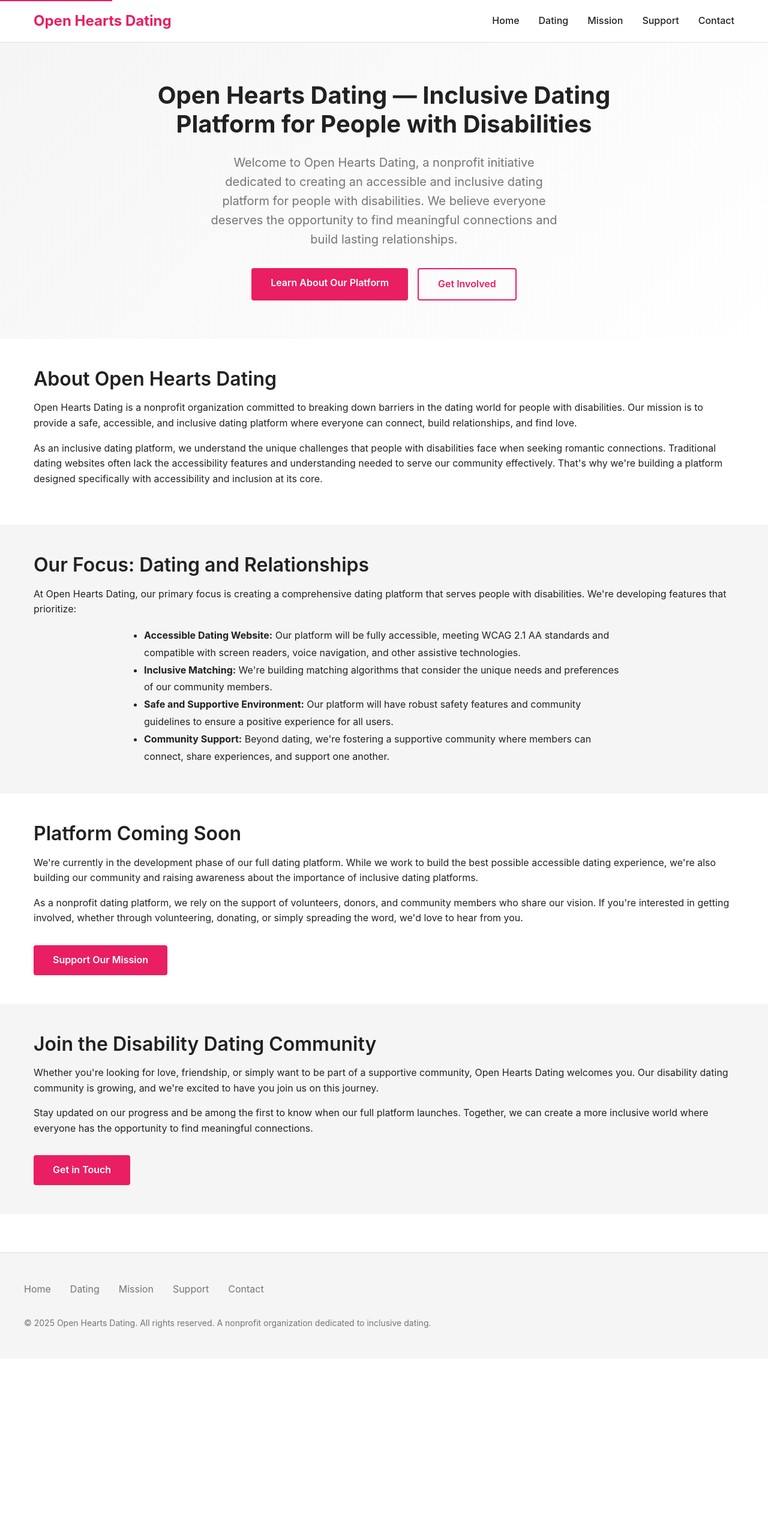
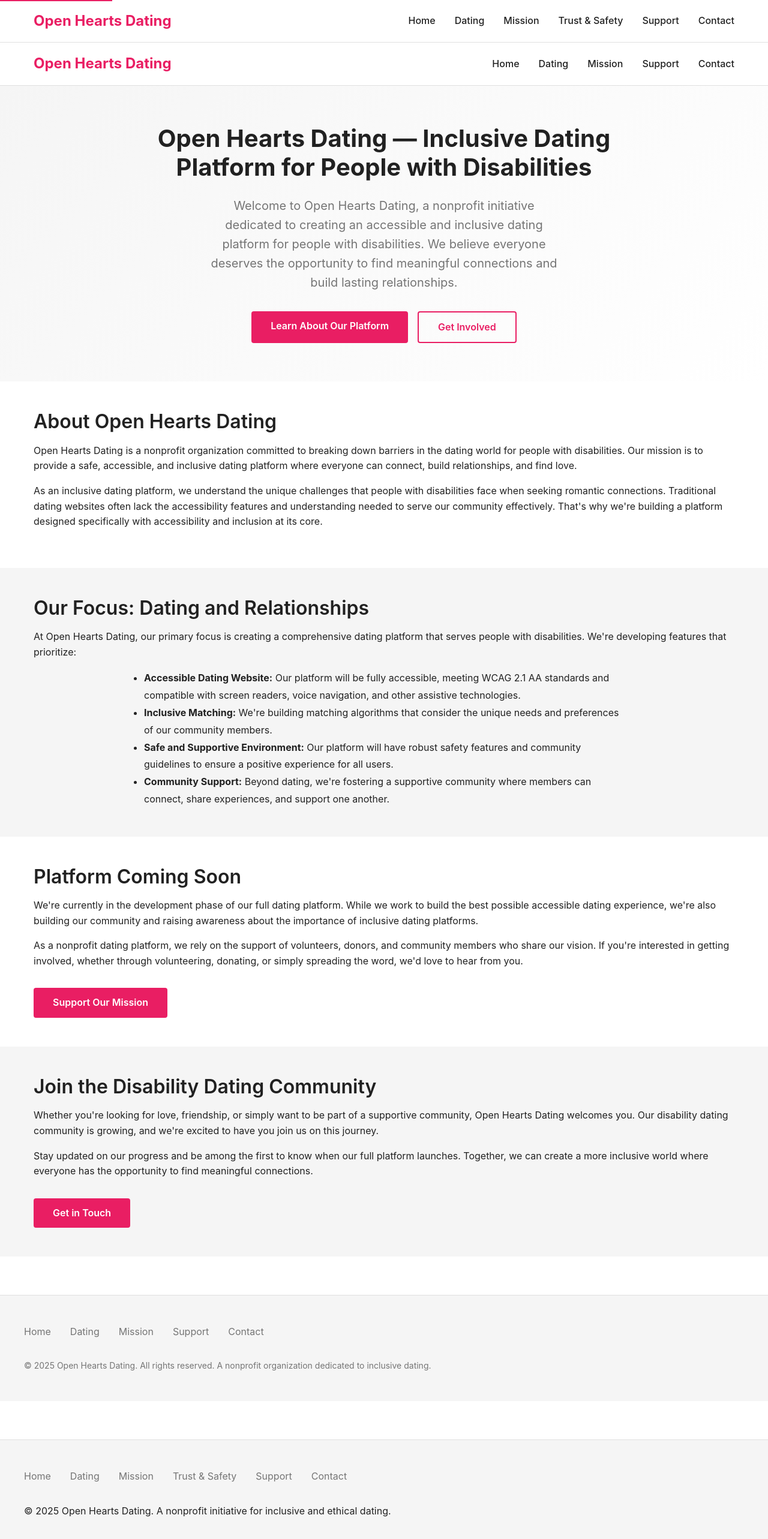
Before and after one commit to chevrutah247/openheartsdating, a Next.js app: page / in a window 1280 px wide. Shown: the top 2566 px of the page at 60% size. Before the commit the page ends 2265 px from the top, so only its background shows below. Built offline with nearby package versions, Linux system fonts and the light colour scheme.

Commit message:
Add global header, footer and Trust & Safety navigation

```diff
--- a/app/layout.tsx
+++ b/app/layout.tsx
@@ -5,9 +5,10 @@ export const metadata: Metadata = {
   metadataBase: new URL('https://openheartsdating.com'),
   title: {
     default: 'Open Hearts Dating — Inclusive Dating Platform for People with Disabilities',
-    template: '%s | Open Hearts Dating'
+    template: '%s | Open Hearts Dating',
   },
-  description: 'Open Hearts Dating is a nonprofit inclusive dating platform connecting people with disabilities. Join our accessible dating community and find meaningful relationships.',
+  description:
+    'Open Hearts Dating is a nonprofit inclusive dating platform connecting people with disabilities. Join our accessible dating community and find meaningful relationships.',
   keywords: [
     'inclusive dating platform',
     'dating for people with disabilities',
@@ -16,7 +17,7 @@ export const metadata: Metadata = {
     'disability dating community',
     'accessible dating',
     'inclusive dating',
-    'disability dating site'
+    'disability dating site',
   ],
   authors: [{ name: 'Open Hearts Dating' }],
   creator: 'Open Hearts Dating',
@@ -32,7 +33,8 @@ export const metadata: Metadata = {
     url: 'https://openheartsdating.com',
     siteName: 'Open Hearts Dating',
     title: 'Open Hearts Dating — Inclusive Dating Platform for People with Disabilities',
-    description: 'Open Hearts Dating is a nonprofit inclusive dating platform connecting people with disabilities. Join our accessible dating community and find meaningful relationships.',
+    description:
+      'Open Hearts Dating is a nonprofit inclusive dating platform connecting people with disabilities.',
     images: [
       {
         url: '/og-image.jpg',
@@ -45,7 +47,8 @@ export const metadata: Metadata = {
   twitter: {
     card: 'summary_large_image',
     title: 'Open Hearts Dating — Inclusive Dating Platform for People with Disabilities',
-    description: 'Open Hearts Dating is a nonprofit inclusive dating platform connecting people with disabilities.',
+    description:
+      'Open Hearts Dating is a nonprofit inclusive dating platform connecting people with disabilities.',
     images: ['/og-image.jpg'],
   },
   robots: {
@@ -71,7 +74,47 @@ export default function RootLayout({
 }) {
   return (
     <html lang="en">
-      <body>{children}</body>
+      <body>
+        {/* Header */}
+        <header className="header">
+          <div className="header-content">
+            <div className="logo">Open Hearts Dating</div>
+            <nav aria-label="Main navigation">
+              <ul className="nav">
+                <li><a href="/">Home</a></li>
+                <li><a href="/dating">Dating</a></li>
+                <li><a href="/mission">Mission</a></li>
+                <li><a href="/trust">Trust & Safety</a></li>
+                <li><a href="/support">Support</a></li>
+                <li><a href="/contact">Contact</a></li>
+              </ul>
+            </nav>
+          </div>
+        </header>
+
+        {/* Main content */}
+        <main>{children}</main>
+
+        {/* Footer */}
+        <footer className="footer">
+          <div className="footer-content">
+            <nav aria-label="Footer navigation">
+              <ul className="footer-nav">
+                <li><a href="/">Home</a></li>
+                <li><a href="/dating">Dating</a></li>
+                <li><a href="/mission">Mission</a></li>
+                <li><a href="/trust">Trust & Safety</a></li>
+                <li><a href="/support">Support</a></li>
+                <li><a href="/contact">Contact</a></li>
+              </ul>
+            </nav>
+            <p>
+              © {new Date().getFullYear()} Open Hearts Dating.
+              A nonprofit initiative for inclusive and ethical dating.
+            </p>
+          </div>
+        </footer>
+      </body>
     </html>
   )
 }
```
